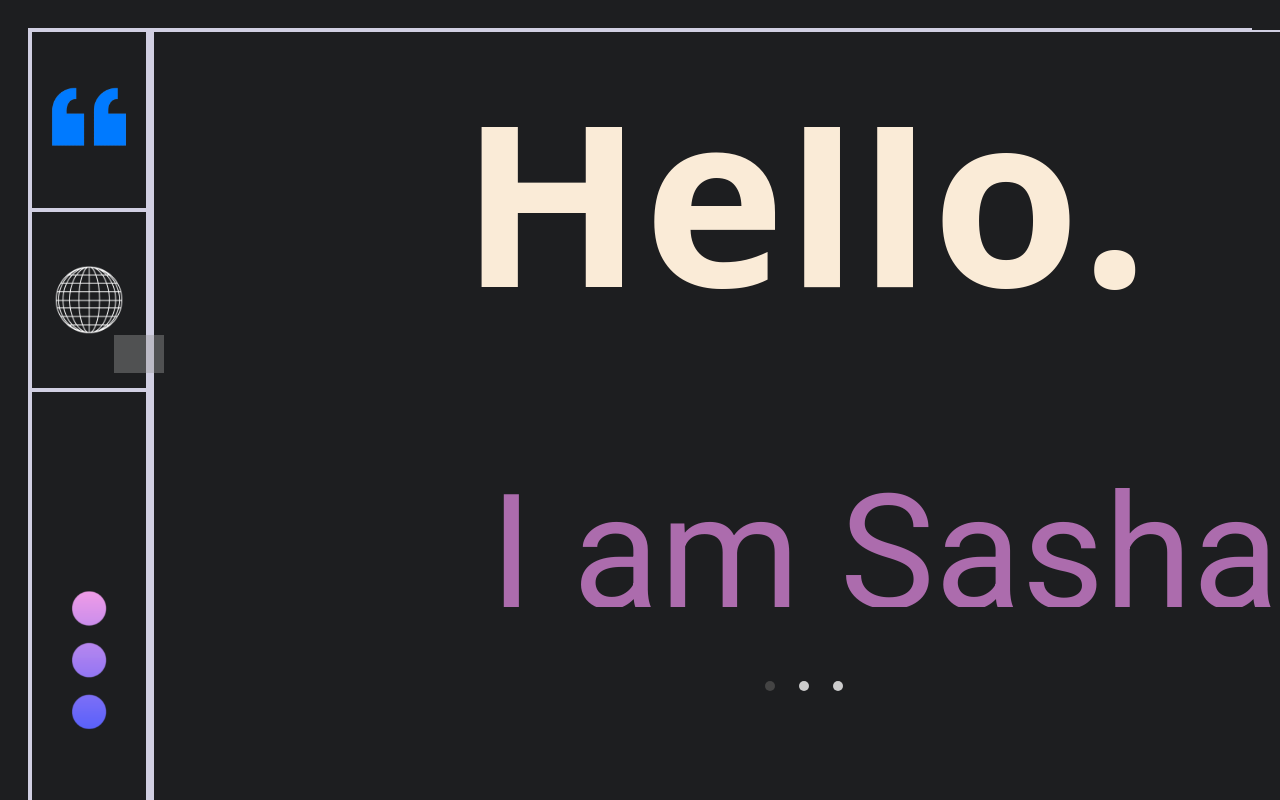
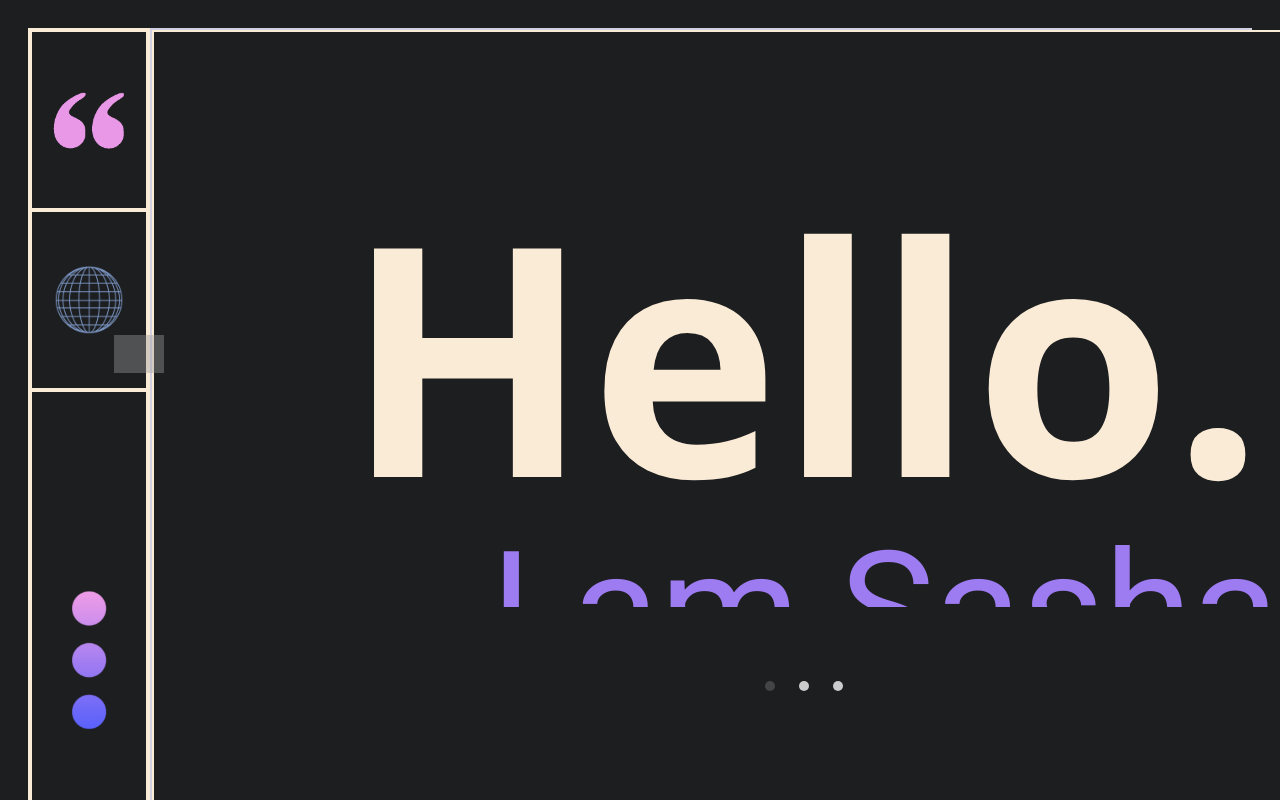
Before and after one commit to Ledjob/portfolio, a website built with webpack: page src/index.html in a window 1280 px wide. Shown: the top 800 px of the page. Built offline with nearby package versions, Linux system fonts and the light colour scheme; grey boxes are pictures that could not be loaded.

Commit message:
changed icons color

```diff
--- a/src/index.js
+++ b/src/index.js
@@ -4,9 +4,11 @@ import "./portfolio.css";
 import "./contact.css";
 import Comma from "./comma.png";
 import Globe from "./globe.png";
+import Globe2 from "./globe2.png";
 import Dots from "./dots.png";
 import Github from "./github.png";
 import Call from "./call.png";
+import Quote from "./quote.png";
 
 const rowContainer = document.querySelector(".row-container");
 const boxCentral = document.querySelector(".row5");
@@ -73,7 +75,7 @@ function showPortfolio() {
   const projects = [
     { title: "Restaurant website", img: "https://placehold.co/400x400" },
     { title: "Activity Tracker", img: "https://placehold.co/400x400" },
-    { title: "Henlo", img: "https://placehold.co/400x400" },
+    { title: "Henlo App", img: "https://placehold.co/400x400" },
   ];
 
   projects.forEach((project, index) => {
@@ -108,7 +110,6 @@ function showContact() {
   const ticketWrapper = document.createElement("div");
   ticketWrapper.classList.add("ticket-content-wrapper");
 
-  //to add
   const ticketVisualProfile = document.createElement("div");
   ticketVisualProfile.classList.add("ticket-visual-profile");
 
--- a/src/slider.css
+++ b/src/slider.css
@@ -54,13 +54,21 @@
   font-family: system-ui;
 }
 
+.title1 {
+  font-size: 20rem;
+  transform: translateY(10rem);
+}
+
 .title2 {
   font-size: 8rem;
-  color: rgb(151, 232, 245);
+  color: #7c97c6;
+  transform: translateX(-20rem) translateY(5rem);
 }
 
 .title3 {
   font-size: 8rem;
+  color: #a3c67c;
+  /* color: #dde570; */
 }
 
 .title4 {
@@ -68,26 +76,23 @@
 }
 
 p {
-  margin-top: 10rem;
+  margin-top: 5rem;
   color: rgb(172, 108, 173);
   font-size: 2rem;
-  transform: translateX(5rem);
   font-family: "Roboto";
 }
 
 .part1 {
-  color: rgb(172, 108, 173);
+  color: #9d7bf0;
   font-size: 10rem;
-  transform: translateX(5rem) translateY(-6rem);
+  transform: translateX(5rem) translateY(-10rem);
   font-family: "Roboto";
 }
 
 .part2 {
-  color: rgb(82, 82, 233);
-
   justify-content: center;
   align-items: center;
-  transform: translateX(28rem) translateY(-10rem);
+  transform: translateX(28rem) translateY(-8rem);
   color: antiquewhite;
   font-size: 3rem;
   font-family: system-ui;
@@ -102,6 +107,7 @@ p {
   color: antiquewhite;
   font-size: 5rem;
   font-family: system-ui;
+  transform: translateX(1rem);
 }
 
 #slides .slide_1 {
--- a/src/style.css
+++ b/src/style.css
@@ -15,10 +15,14 @@ html {
   box-sizing: border-box;
 }
 
+.ticket-profile-name {
+  transform: translateX(5rem);
+}
+
 .col1 {
   display: grid;
   grid-template-rows: 1fr 1fr 3fr 1fr;
-  border: 2px solid #d1cfe2;
+  border: 2px solid antiquewhite;
   background: #1d1e20;
 }
 
@@ -34,14 +38,14 @@ html {
 .row4,
 .row5,
 .row6 {
-  border: 2px solid #d1cfe2;
+  border: 2px solid antiquewhite;
   padding: 10px;
   box-sizing: border-box;
 }
 
 .row1 {
   background-color: lightblue;
-  background: url("./comma.png");
+  background: url("./quote.png");
   background-size: 70%;
   background-position: center;
   background-repeat: no-repeat;
@@ -49,7 +53,7 @@ html {
 }
 .row2 {
   background-color: lightgreen;
-  background: url("./globe.png");
+  background: url("./globe2.png");
   background-size: 70%;
   background-position: center;
   background-repeat: no-repeat;
```
Also changed, not shown: src/globe2.png (added), src/quote.png (added).
